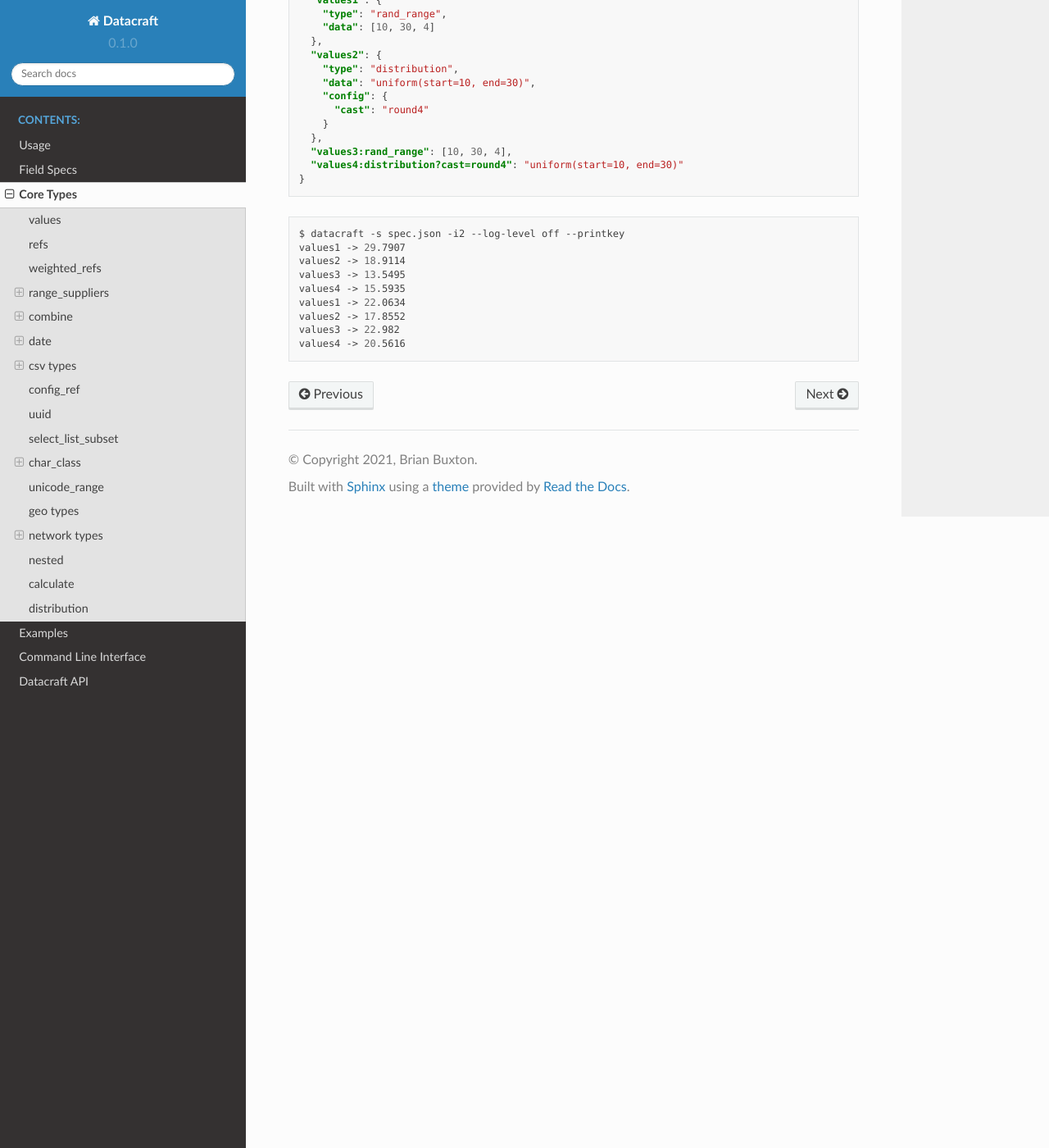
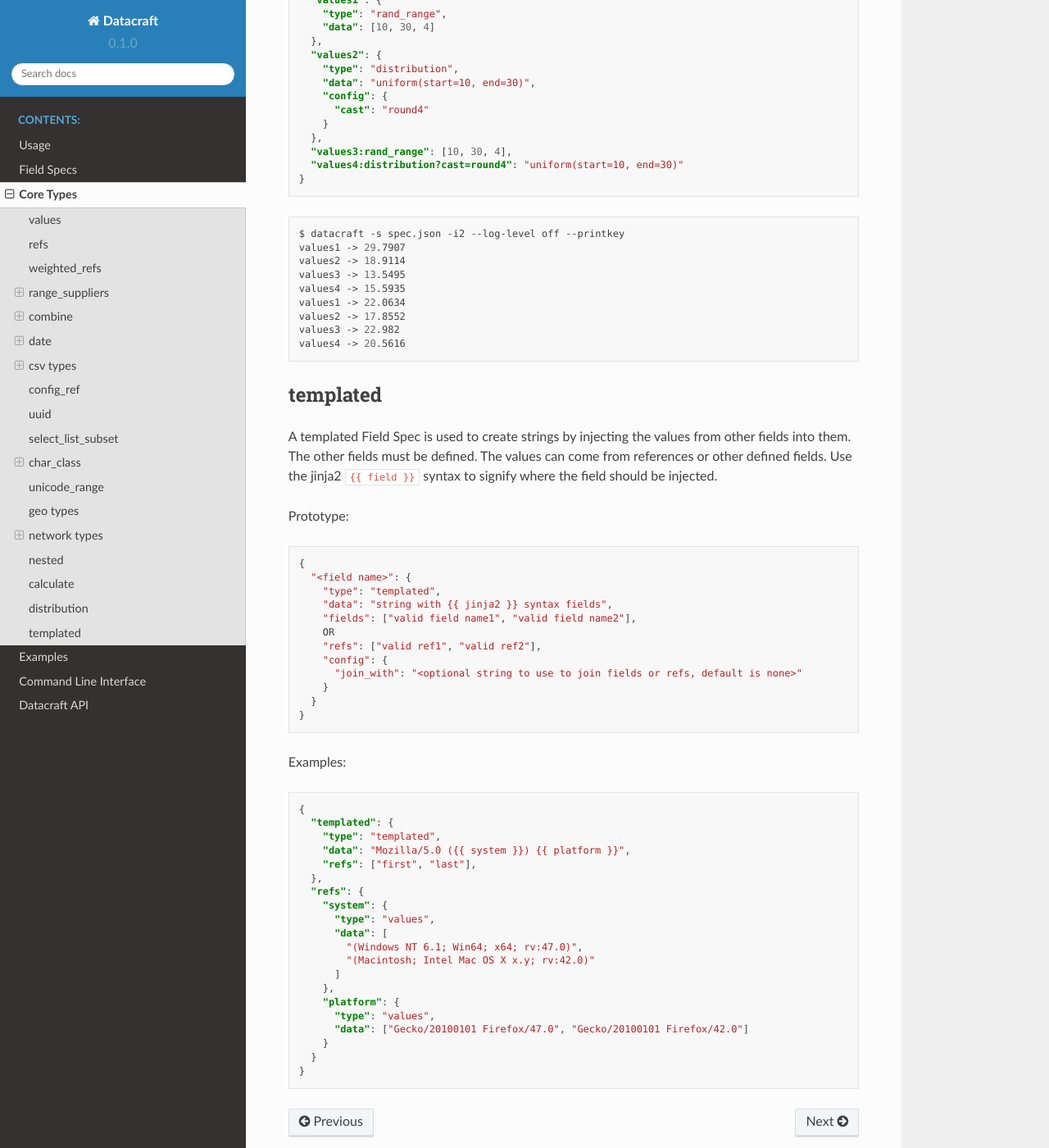
Before and after one commit to bbux-dev/datacraft, a Sphinx documentation site: the page built from docs/source/coretypes.rst, in a window 1280 px wide and 1400 px high, scrolled down 23934 px. Shown: the whole window at 82% size. Built offline with Sphinx 7.4.7 and the Read the Docs theme 2.0.0, drawn with Linux system fonts in a browser that asks for light colours.

Commit message:
Added templated to API docs

```diff
--- a/docs/source/coretypes.rst
+++ b/docs/source/coretypes.rst
@@ -40,3 +40,5 @@ These are the built in field spec types.
 .. include:: types/calculate.rst
 
 .. include:: types/distribution.rst
+
+.. include:: types/templated.rst
--- /dev/null
+++ b/docs/source/types/templated.rst
@@ -0,0 +1,48 @@
+templated
+---------
+
+A templated Field Spec is used to create strings by injecting the values from other fields into them. The other
+fields must be defined.  The values can come from references or other defined fields. Use the jinja2 ``{{ field }}``
+syntax to signify where the field should be injected.
+
+Prototype:
+
+.. code-block:: python
+
+    {
+      "<field name>": {
+        "type": "templated",
+        "data": "string with {{ jinja2 }} syntax fields",
+        "fields": ["valid field name1", "valid field name2"],
+        OR
+        "refs": ["valid ref1", "valid ref2"],
+        "config": {
+          "join_with": "<optional string to use to join fields or refs, default is none>"
+        }
+      }
+    }
+
+Examples:
+
+.. code-block:: json
+
+    {
+      "templated": {
+        "type": "templated",
+        "data": "Mozilla/5.0 ({{ system }}) {{ platform }}",
+        "refs": ["first", "last"],
+      },
+      "refs": {
+        "system": {
+          "type": "values",
+          "data": [
+            "(Windows NT 6.1; Win64; x64; rv:47.0)",
+            "(Macintosh; Intel Mac OS X x.y; rv:42.0)"
+          ]
+        },
+        "platform": {
+          "type": "values",
+          "data": ["Gecko/20100101 Firefox/47.0", "Gecko/20100101 Firefox/42.0"]
+        }
+      }
+    }
```
